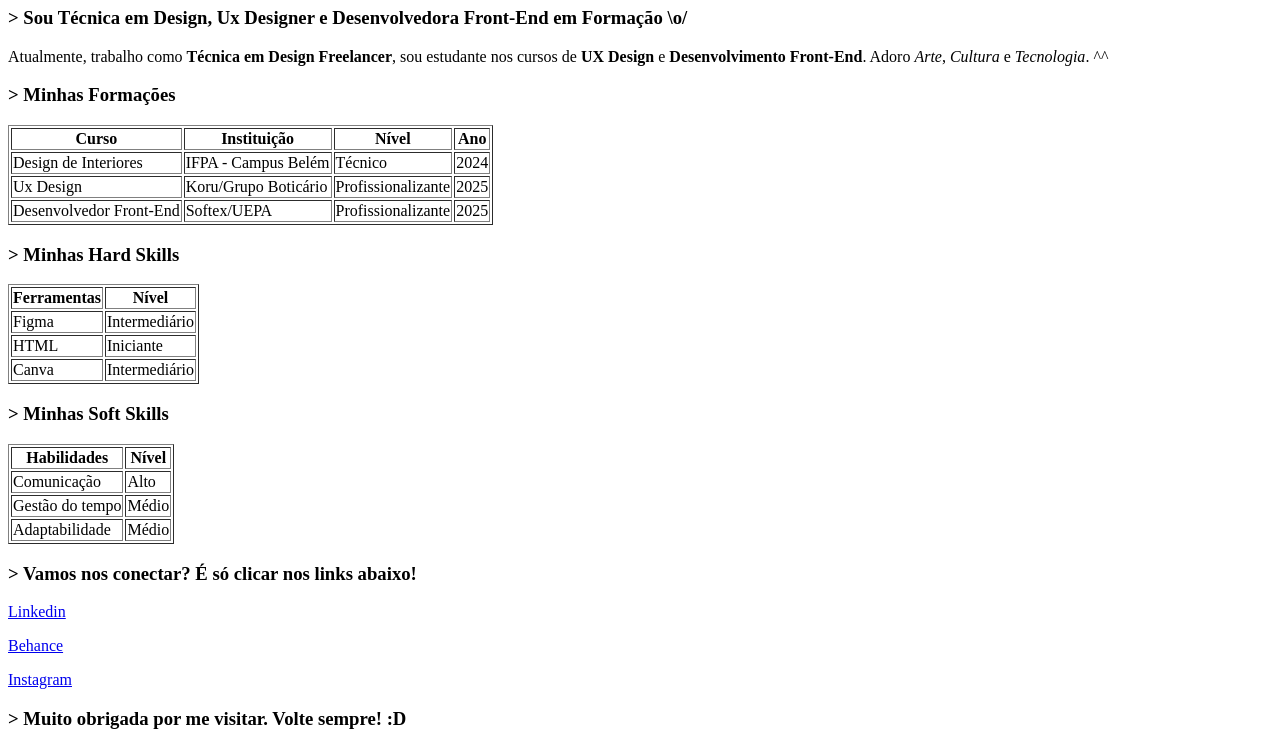
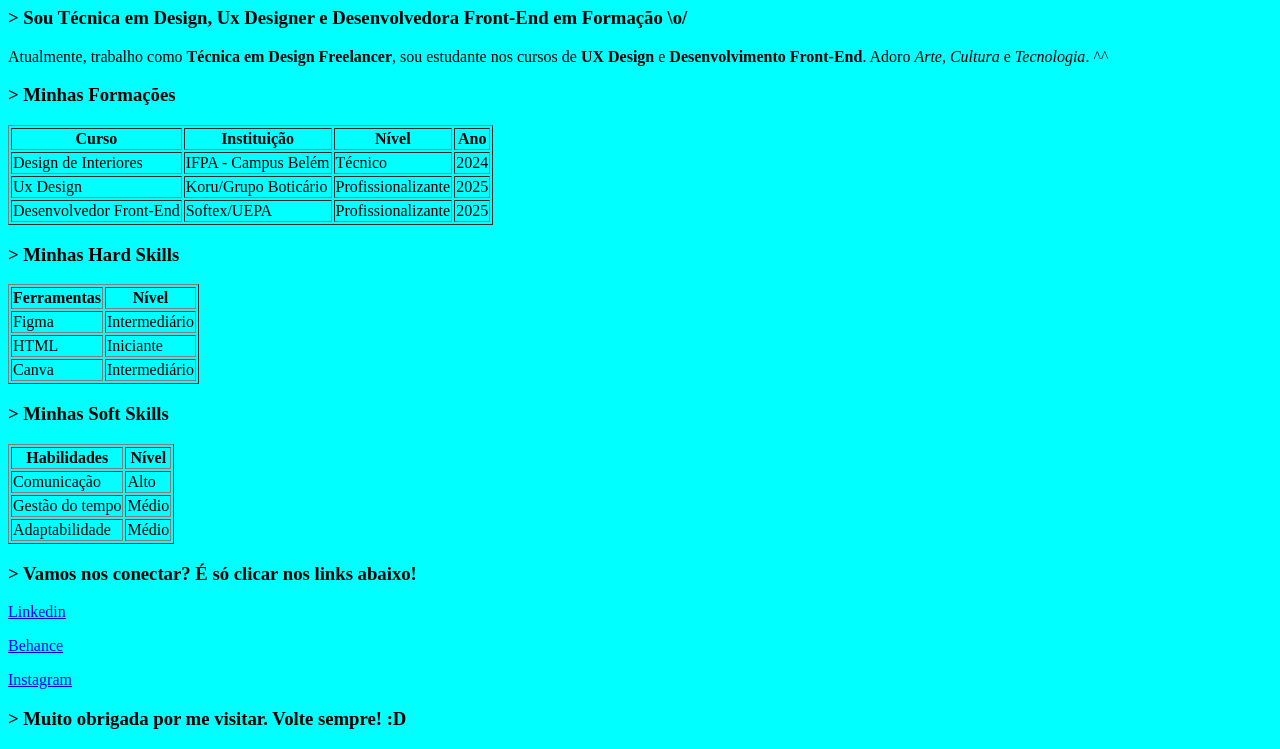
Before and after one commit to victoriacorderio/meu-primeiro-site, a plain HTML site: page index.html in a window 1280 px wide. Shown: the part 73-822 px from the top of the page. Drawn offline with Linux system fonts and the light colour scheme.

Commit message:
css adicionado

```diff
--- a/index.html
+++ b/index.html
@@ -7,6 +7,7 @@
     <!-- tag's  no formato <tag atributo=""></tag> possuem propriedades que podem possuir valores (atributos)-->
     <meta charset="UTF-8">
     <meta name="viewport" content="width=device-width, initial-scale=1.0">
+    <link rel="stylesheet" href="styles.css">
     <title>Meu Primeiro Site</title>
 </head>
  <!--Início do corpo do site-->
--- /dev/null
+++ b/styles.css
@@ -0,0 +1,3 @@
+body{
+    background-color: aqua;
+}
```
